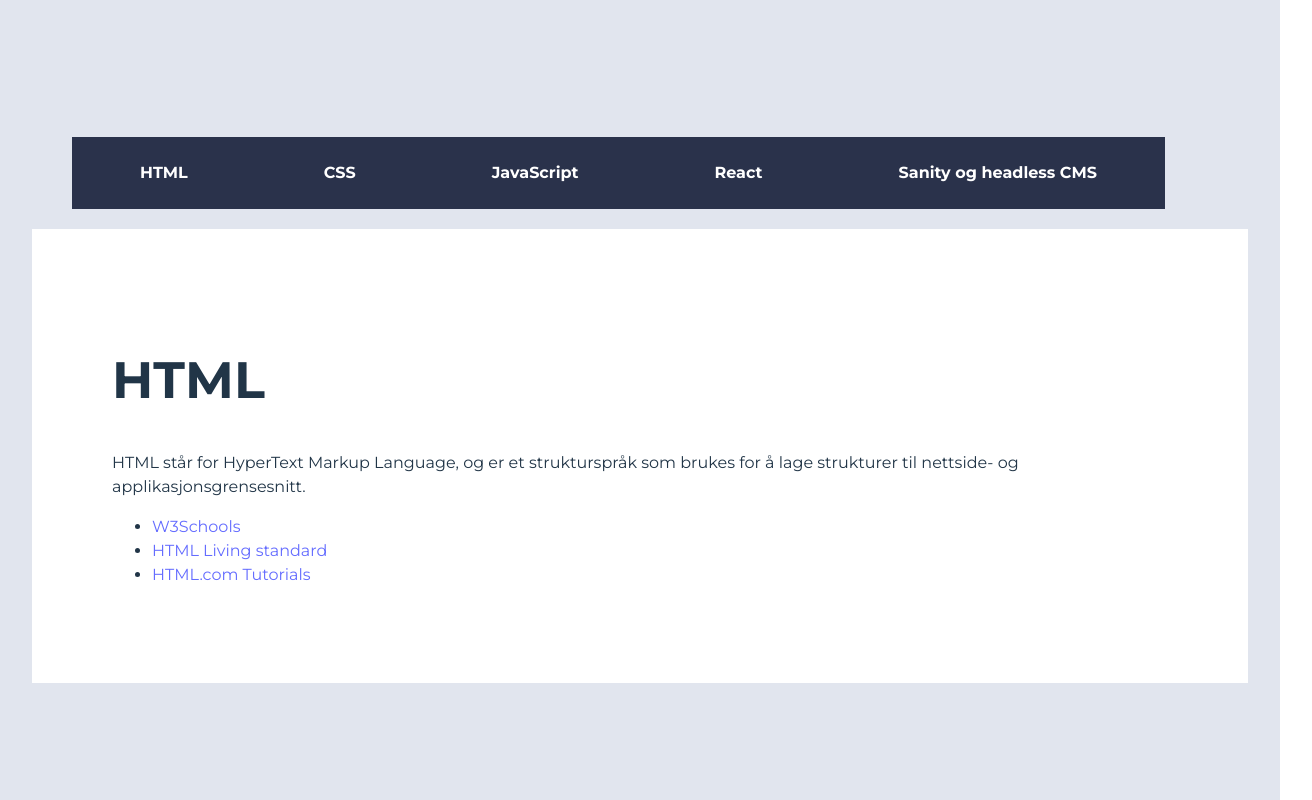
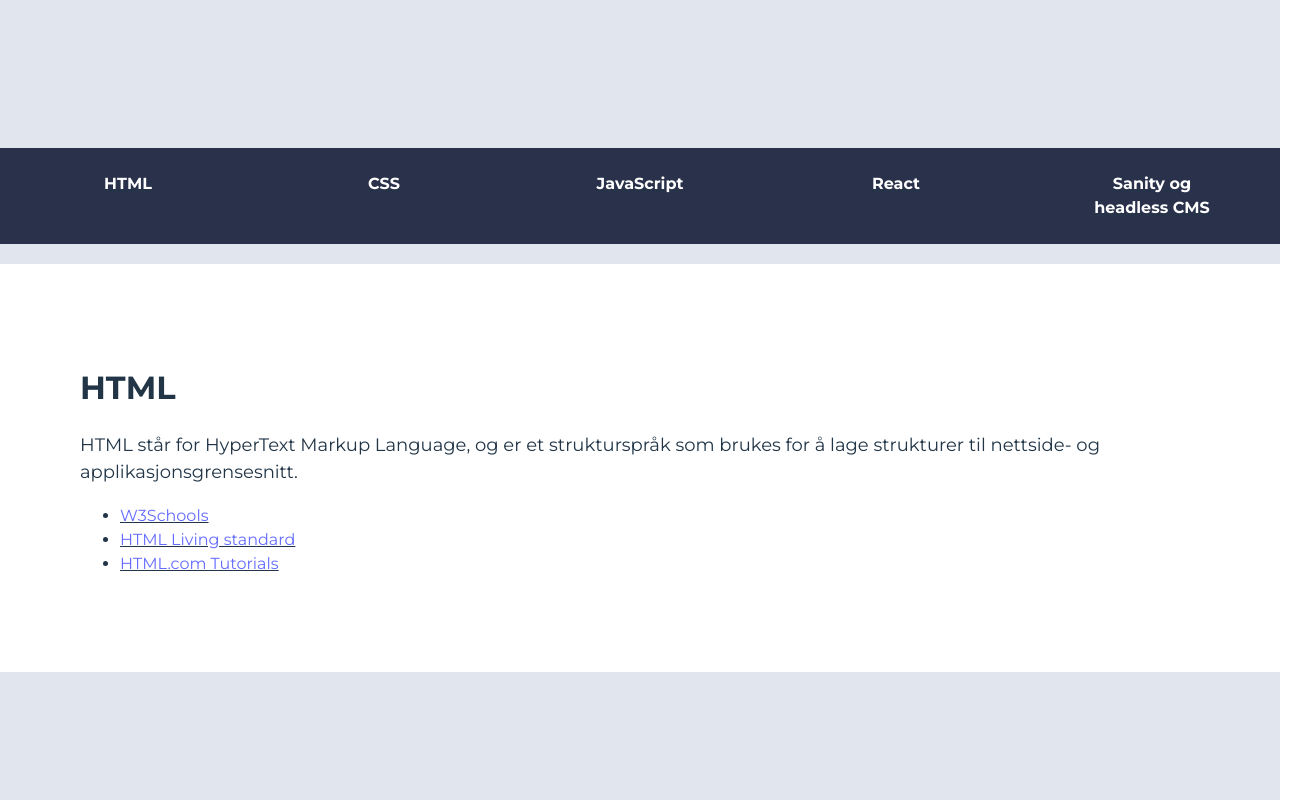
Before and after one commit to Vilped1/UIN23ak3_resourceapp_group13, a React (Vite) app in the folder arbeidskrav_3/: page / in a window 1280 px wide. Shown: the whole page, 1312 px wide, since content can reach past the window. Built offline with nearby package versions, Linux system fonts and the light colour scheme.

Commit message:
morro med sass

```diff
--- a/arbeidskrav_3/src/styles/Main.scss
+++ b/arbeidskrav_3/src/styles/Main.scss
@@ -34,6 +34,14 @@ article {
     padding: 5rem;
 }
 
+h1 {
+    font-size: 2rem;
+}
+
+p {
+    font-size: large;
+}
+
 ul {
-
+    text-decoration: underline;
 }
--- a/arbeidskrav_3/src/styles/Nav.scss
+++ b/arbeidskrav_3/src/styles/Nav.scss
@@ -2,7 +2,9 @@
     display: flex;
     flex-wrap: nowrap;
     list-style: none;
-}
+    padding: unset;
+
+   }
 
 .nav-button {
     background-color: var(--darkblue);
@@ -13,6 +15,8 @@
     border: none;
     cursor: pointer;
     transition: background-color 0.5s ease;
+    width: 8rem;
+
 
 
 }
```
